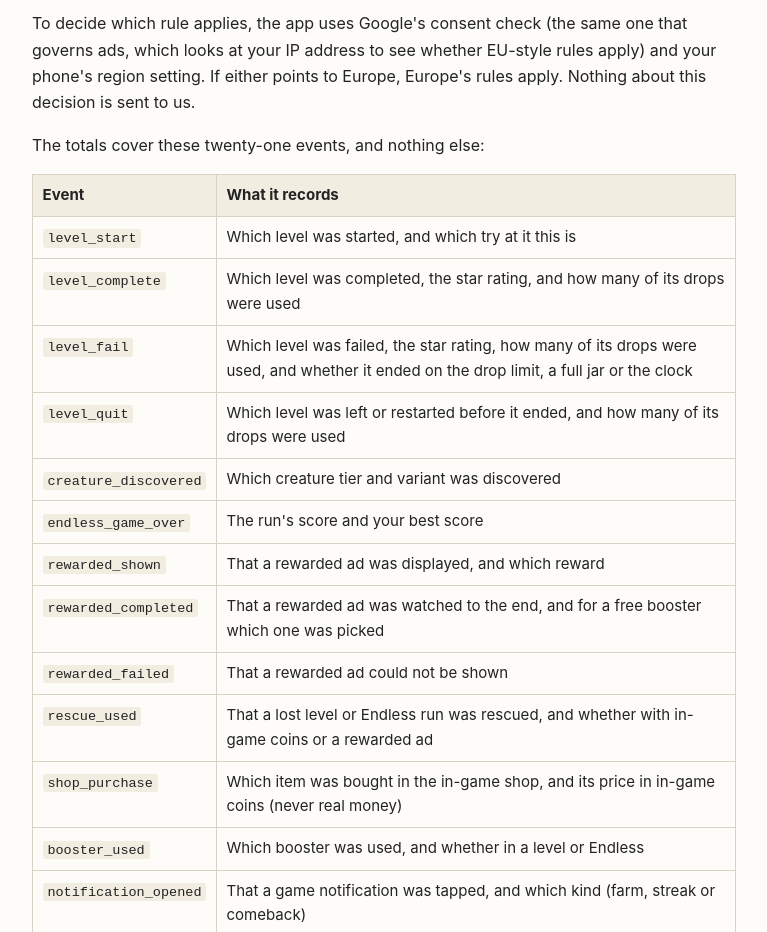
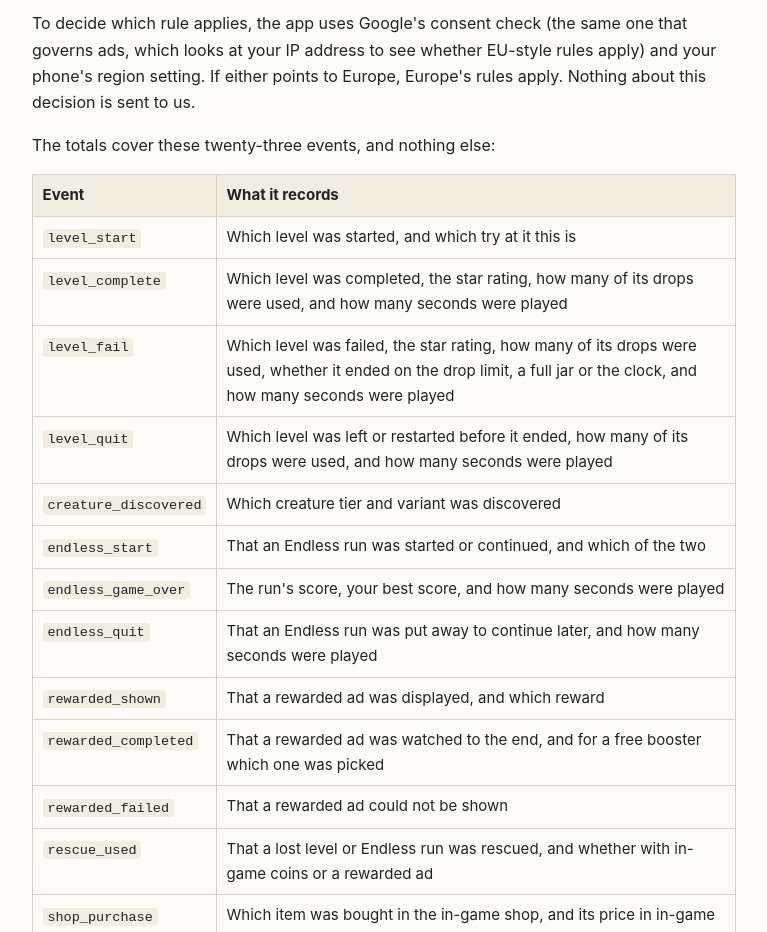
Before and after one commit to giuseppeCapezzuto/dropevolve-legal, a plain HTML site: page index.html in a window 1280 px wide. Shown: the part 1520-2452 px from the top of the page, without its empty margins (256-1023 px from the left). Drawn offline with Linux system fonts and the light colour scheme.

Commit message:
Update privacy policy

```diff
--- a/index.html
+++ b/index.html
@@ -86,7 +86,7 @@ Each total carries only the date, the app version and the game's language
 one that governs ads, which looks at your IP address to see whether EU-style
 rules apply) and your phone's region setting. If either points to Europe,
 Europe's rules apply. Nothing about this decision is sent to us.</p>
-<p>The totals cover these twenty-one events, and nothing else:</p>
+<p>The totals cover these twenty-three events, and nothing else:</p>
 <table>
 <thead>
 <tr>
@@ -101,23 +101,31 @@ Europe's rules apply. Nothing about this decision is sent to us.</p>
 </tr>
 <tr>
 <td><code>level_complete</code></td>
-<td>Which level was completed, the star rating, and how many of its drops were used</td>
+<td>Which level was completed, the star rating, how many of its drops were used, and how many seconds were played</td>
 </tr>
 <tr>
 <td><code>level_fail</code></td>
-<td>Which level was failed, the star rating, how many of its drops were used, and whether it ended on the drop limit, a full jar or the clock</td>
+<td>Which level was failed, the star rating, how many of its drops were used, whether it ended on the drop limit, a full jar or the clock, and how many seconds were played</td>
 </tr>
 <tr>
 <td><code>level_quit</code></td>
-<td>Which level was left or restarted before it ended, and how many of its drops were used</td>
+<td>Which level was left or restarted before it ended, how many of its drops were used, and how many seconds were played</td>
 </tr>
 <tr>
 <td><code>creature_discovered</code></td>
 <td>Which creature tier and variant was discovered</td>
 </tr>
 <tr>
+<td><code>endless_start</code></td>
+<td>That an Endless run was started or continued, and which of the two</td>
+</tr>
+<tr>
 <td><code>endless_game_over</code></td>
-<td>The run's score and your best score</td>
+<td>The run's score, your best score, and how many seconds were played</td>
+</tr>
+<tr>
+<td><code>endless_quit</code></td>
+<td>That an Endless run was put away to continue later, and how many seconds were played</td>
 </tr>
 <tr>
 <td><code>rewarded_shown</code></td>
```
Also changed, not shown: 1 other file.
